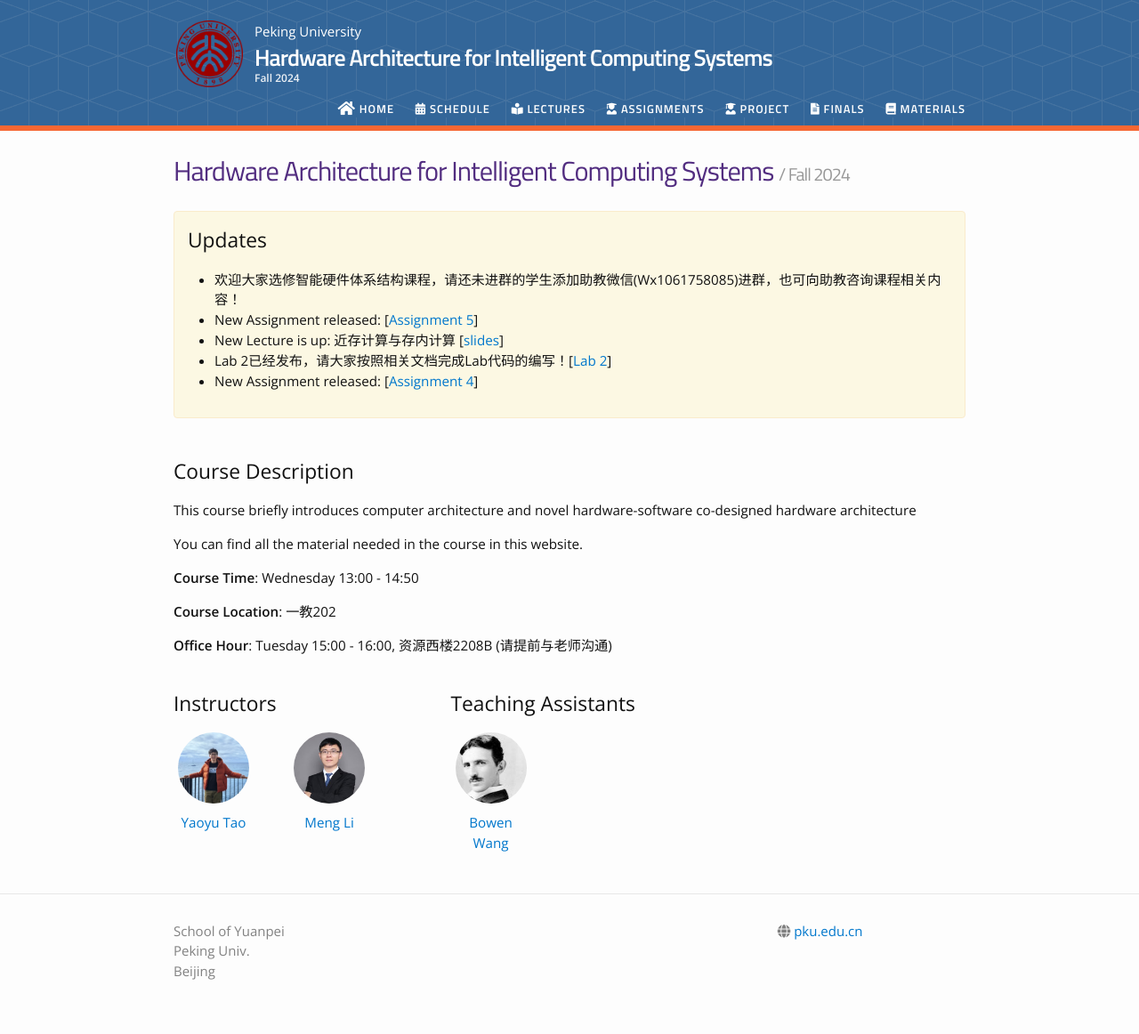
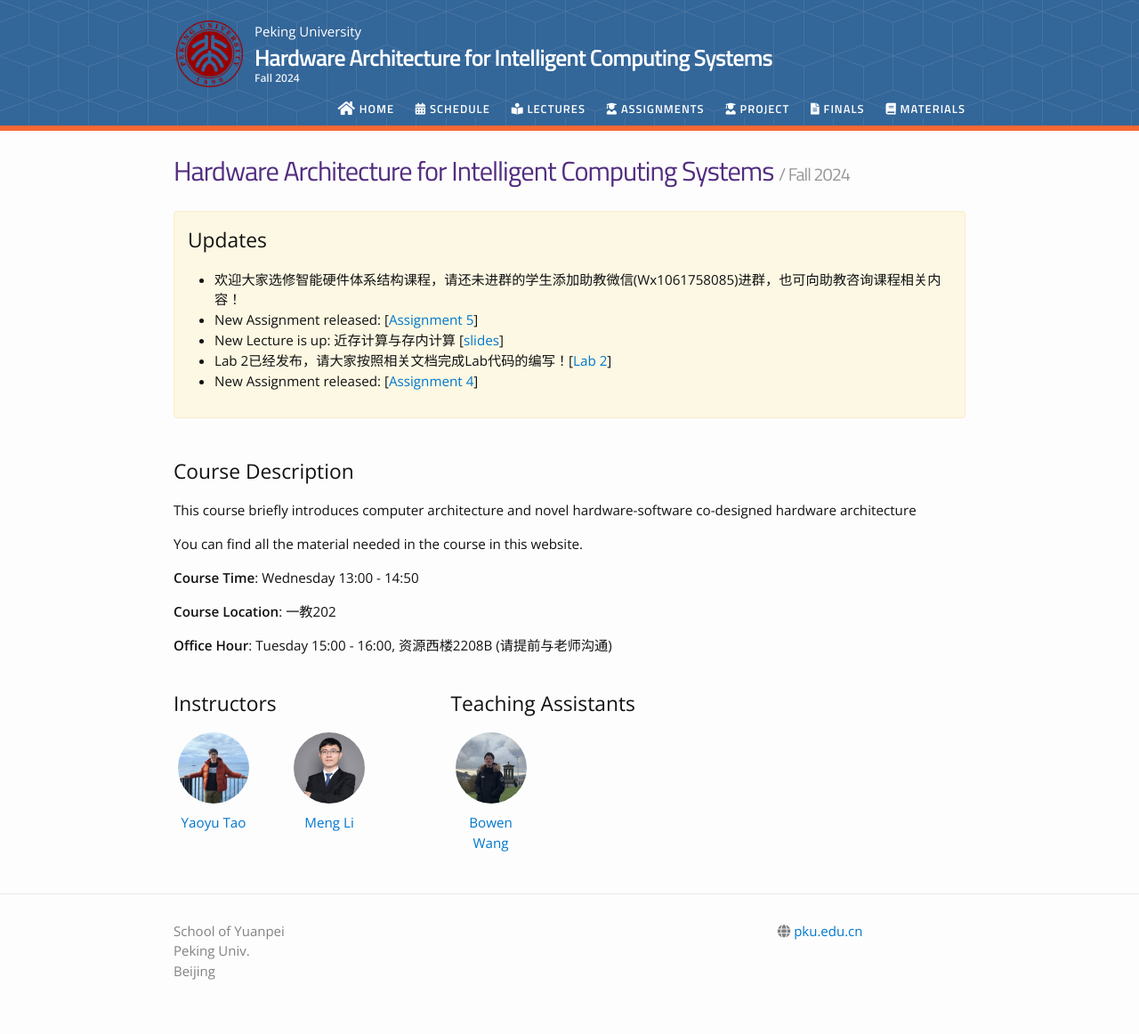
Before and after one commit to AIArchPKU/2025Spring, a Jekyll site: the page built from index.md, in a window 1280 px wide. Shown: the whole page at 89% size. Built offline with Jekyll 4.4.1, drawn with Linux system fonts in a browser that asks for light colours; nearby versions of some CDN libraries.

Commit message:
Update people.yml

```diff
--- a/_data/people.yml
+++ b/_data/people.yml
@@ -8,5 +8,5 @@
 
 teaching_assistants:
   - name: Bowen Wang
-    profile_pic: /_images/pp/ta01.jpg
+    profile_pic: /_images/pp/panzelun.jpg
     webpage: 2401111896@stu.pku.edu.cn
```
